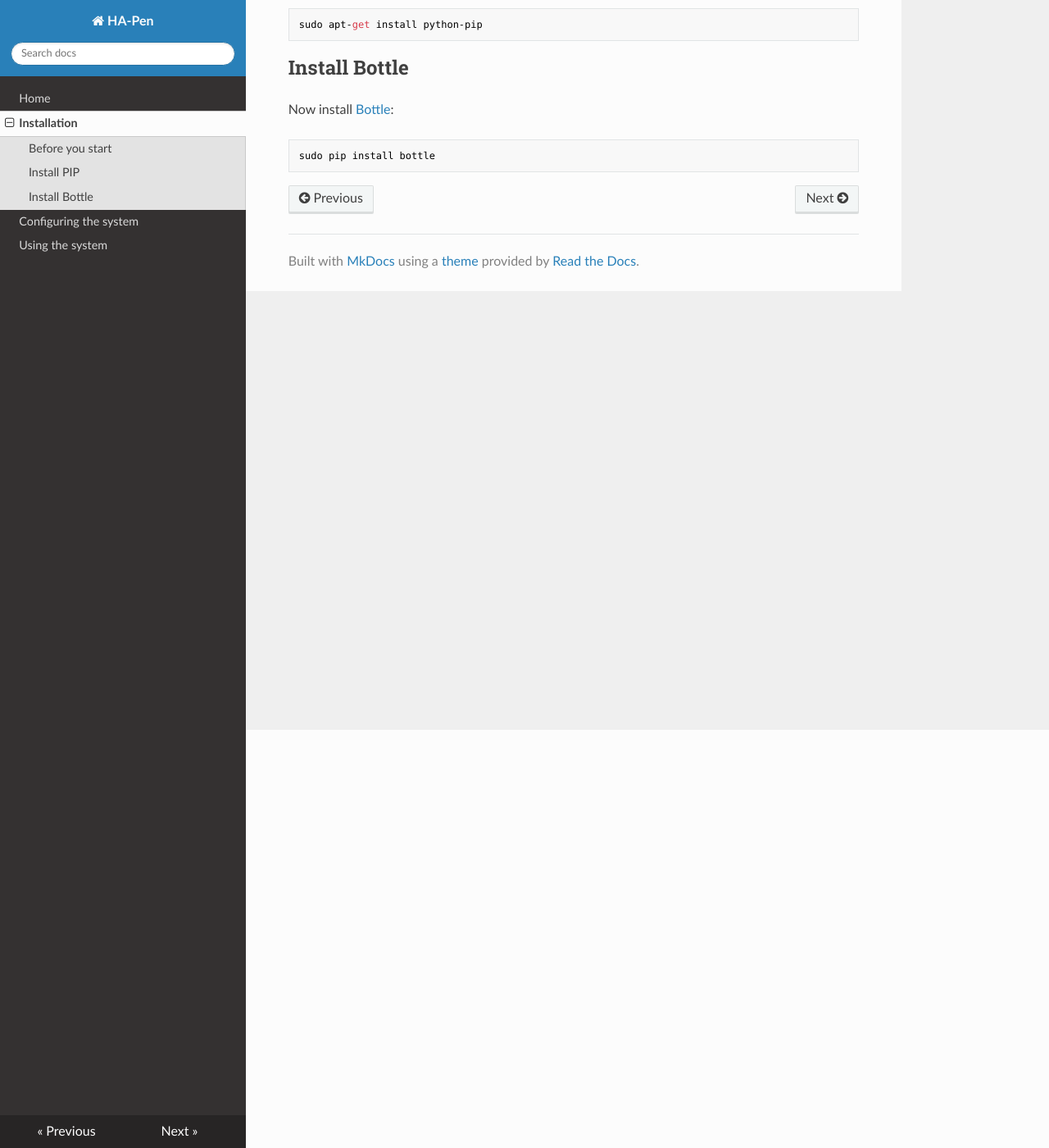
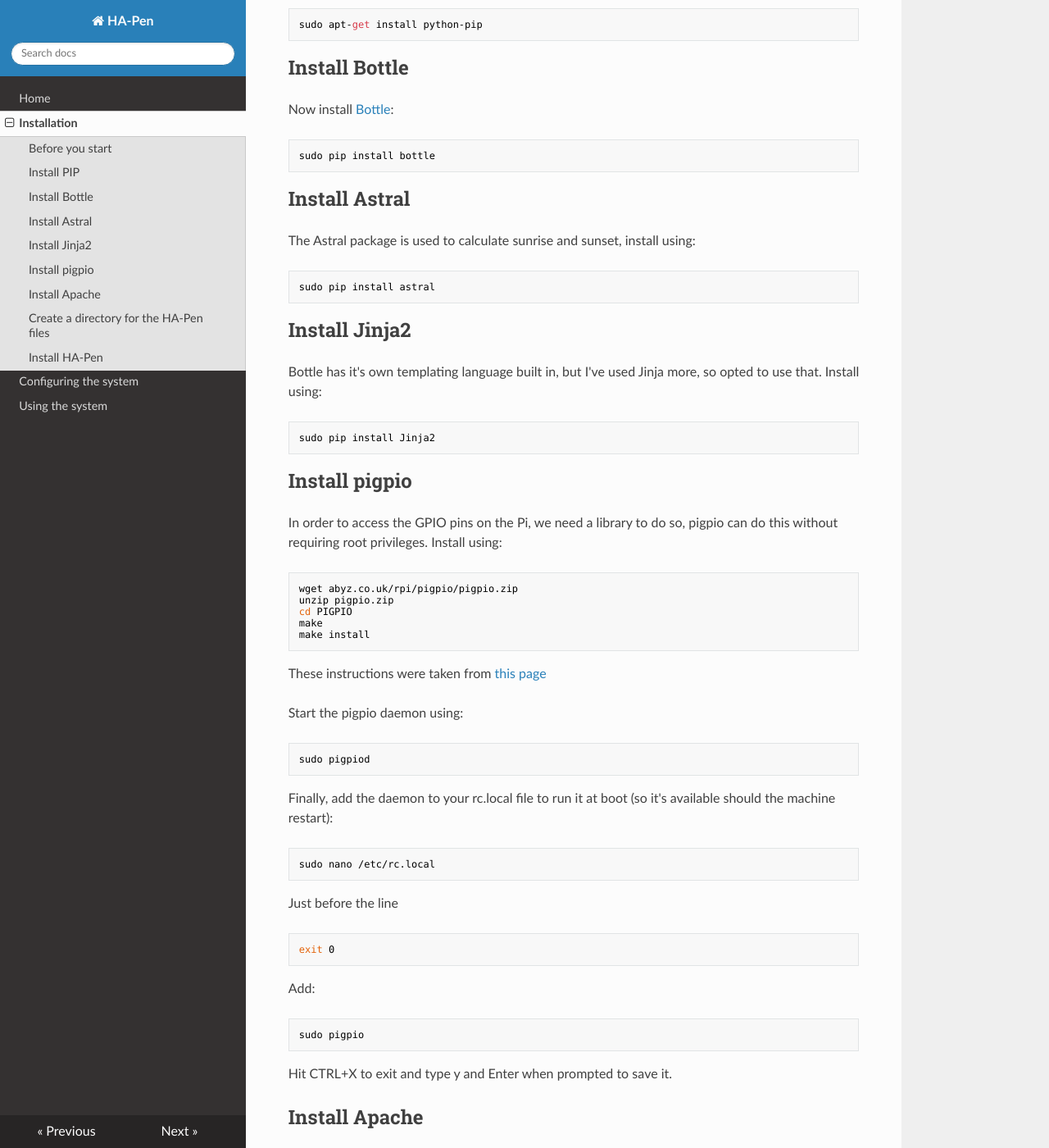
Before and after one commit to leepenney/ha-pen, an MkDocs documentation site: the page built from docs/install.md, in a window 1280 px wide and 1400 px high, scrolled down 510 px. Shown: the whole window at 82% size. Built offline with MkDocs 1.6.1, drawn with Linux system fonts in a browser that asks for light colours; nearby versions of some CDN libraries; old or Windows-style settings are respelled for this version of MkDocs; some of the changed text lies outside the part shown.

Commit message:
documentation updates

````diff
--- a/docs/install.md
+++ b/docs/install.md
@@ -21,3 +21,86 @@ The Pi comes with Python installed but not pip (a package manager), so first up,
 Now install [Bottle](http://bottlepy.org/):
 
     sudo pip install bottle
+
+## Install Astral
+
+The Astral package is used to calculate sunrise and sunset, install using:
+
+    sudo pip install astral
+
+## Install Jinja2
+
+Bottle has it's own templating language built in, but I've used Jinja more, so opted to use that. Install using:
+
+    sudo pip install Jinja2
+
+## Install pigpio
+
+In order to access the GPIO pins on the Pi, we need a library to do so, pigpio can do this without requiring root privileges. Install using:
+
+```
+wget abyz.co.uk/rpi/pigpio/pigpio.zip
+unzip pigpio.zip
+cd PIGPIO
+make
+make install
+```
+
+These instructions were taken from [this page](http://abyz.co.uk/rpi/pigpio/download.html)
+
+Start the pigpio daemon using:
+
+    sudo pigpiod
+
+Finally, add the daemon to your rc.local file to run it at boot (so it's available should the machine restart):
+
+    sudo nano /etc/rc.local
+
+Just before the line
+
+    exit 0
+
+Add:
+
+    sudo pigpio
+
+Hit CTRL+X to exit and type y and Enter when prompted to save it.
+
+## Install Apache
+
+To view the pages in a browser we need a web server, so install Apache using:
+
+    sudo apt-get install apache2 libapache2-mod-wsgi
+
+Note: If you have Apache installed already, you will need the wsgi extension
+
+## Create a directory for the HA-Pen files
+
+This is used for all of the application's files.
+
+```
+cd /var/www
+sudo mkdir ha
+```
+
+## Install HA-Pen
+
+Copy the HA-Pen files into the newly created directory:
+
+```
+cd /var/www/ha
+git clone https://github.com/leepenney/ha-pen .
+```
+
+Now we need to sort out the permissions so the web server can control the files:
+
+```
+cd ..
+sudo chown -R www-data:www-data ha
+```
+
+Next, we need to modify the
+
+Finally, make Apache aware of the changes by restarting the service:
+
+    sudo service apache2 restart
````
Also changed, not shown: README.md (+3 -3 lines), 1 other file.
